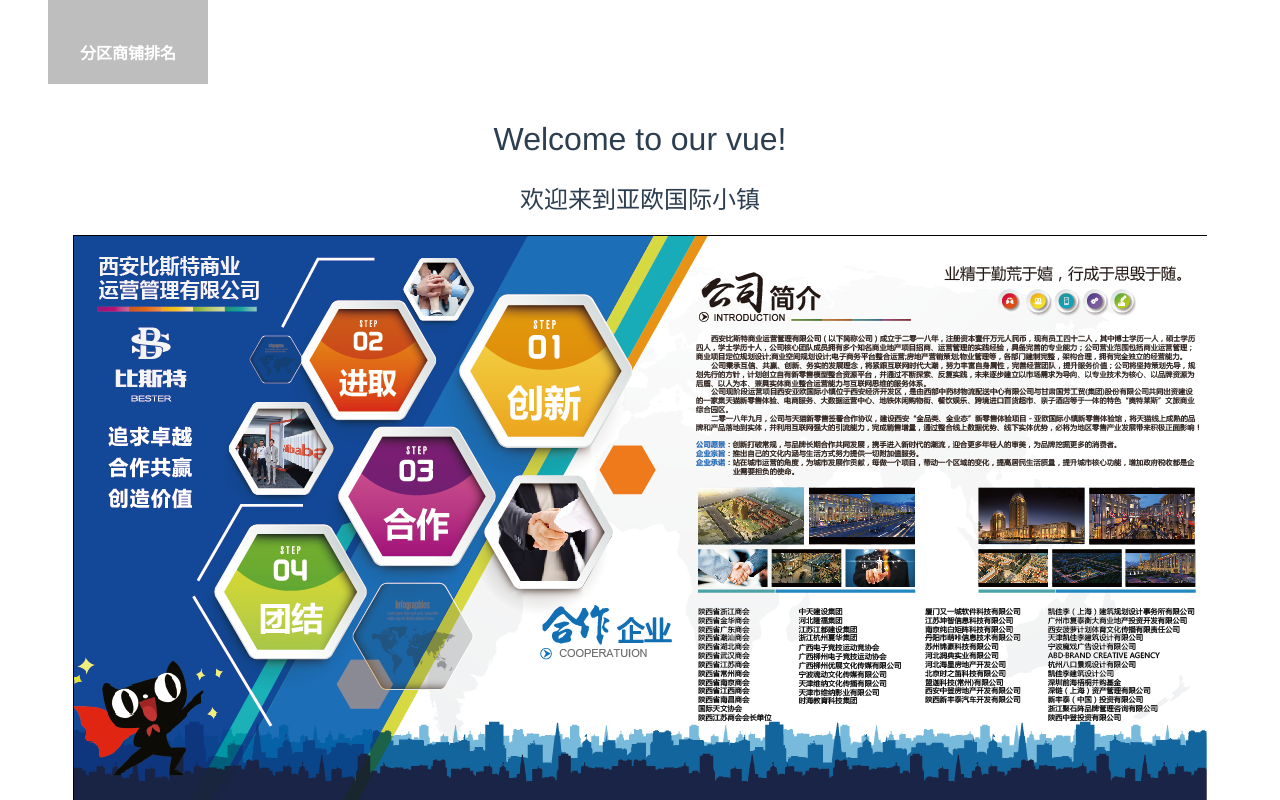
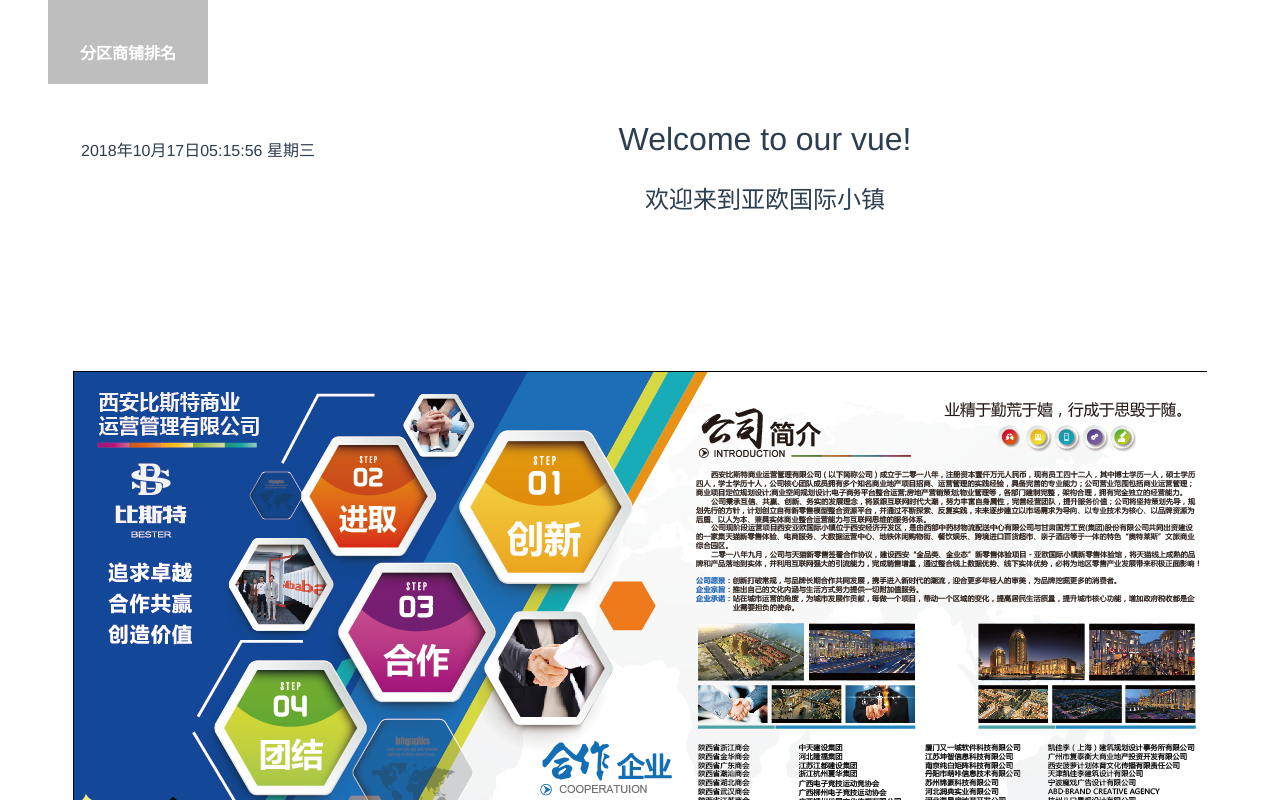
Before and after one commit to YaOuGuoJi/platform-vue, a Vue app: page / in a window 1280 px wide. Shown: the part 440-1240 px from the top of the page. Built offline with nearby package versions, Linux system fonts and the light colour scheme; no server answers.

Commit message:
首页的时间和车辆显示

```diff
--- a/src/components/Welcome.vue
+++ b/src/components/Welcome.vue
@@ -1,36 +1,156 @@
 <template>
-  <div class="welcome">
+  <div>
+    <div id="time" onload="this.getTime()">
+      <p>{{nowTime}}</p>
+    </div>
+    <div v-show="numberOfCar" id="car">
+    </div>
+    <div id="welcome">
       <h1>{{ welcome }}</h1>
       <h2>{{ msg }}</h2>
       <img src="../assets/logo.png">
     </div>
+  </div>
 </template>
 
 <script>
+  import axios from 'axios'
+  import echarts from 'echarts'
+
   export default {
     name: 'Welcome',
-  data () {
+    data() {
       return {
         welcome: 'Welcome to our vue!',
-      msg: '欢迎来到亚欧国际小镇'
+        msg: '欢迎来到亚欧国际小镇',
+        numberOfCar: null,
+        nowTime:null,
+      }
+    },
+    mounted() {
+      this.nowTimes(),
+        this.nowPark()
+    },
+    methods: {
+      getResponse(){
+        axios.get('/api/park/record/number')
+          .then((response) => {
+            if (response.status !== 200 || !response.data) {
+              window.alert('请求失败')
+            }
+            this.dataInvoker(response.data)
+          })
+      },
+      dataInvoker(response) {
+        if (!response.success || response.code !== 200) {
+          window.alert(response.message)
+          return
+        }
+        this.numberOfCar = response.data
+        let numberOfPark = 321
+        let name = '总车位:' + numberOfPark + ',剩车位:' + (numberOfPark - this.numberOfCar)
+        let picture = echarts.init(document.getElementById('car'))
+        picture.setOption(
+          {
+            title: {
+              text: name,
+              x: 'center',
+              y: 'bottom'
+            },
+            tooltip: {
+              trigger: 'item',
+              formatter: "{a} <br/>{b} : {c} ({d}%)"
+            },
+            series: [
+              {
+                name: '数量',
+                type: 'pie',
+                radius: '60%',
+                center: ['50%', '50%'],
+                data: [
+                  {value: this.numberOfCar, name: '已停车辆'},
+                  {value: numberOfPark - this.numberOfCar, name: '剩余车位'}
+                ]
+              }
+            ]
+          })
+      },
+      getTime() {
+        let dateObj = new Date();
+
+        let year = dateObj.getFullYear();//年
+        let month = dateObj.getMonth() + 1;//月  (注意：月份+1)
+        let date = dateObj.getDate();//日
+        let day = dateObj.getDay();
+        let weeks = ["星期日", "星期一", "星期二", "星期三", "星期四", "星期五", "星期六"];
+        let week = weeks[day];//根据day值，获取星期数组中的星期数。
+        let hours = dateObj.getHours();//小时
+        let minutes = dateObj.getMinutes();//分钟
+        let seconds = dateObj.getSeconds();//秒
+        if (month < 10) {
+          month = "0" + month;
+        }
+        if (date < 10) {
+          date = "0" + date;
+        }
+        if (hours < 10) {
+          hours = "0" + hours;
+        }
+        if (minutes < 10) {
+          minutes = "0" + minutes;
+        }
+        if (seconds < 10) {
+          seconds = "0" + seconds;
+        }
+        this.nowTime=year + "年" + month + "月" + date + "日" + hours + ":" + minutes + ":" + seconds+" "+ week;
+      },
+      nowTimes(){
+        this.getTime();
+        setInterval(this.nowTimes,1000);
+      },
+      nowPark(){
+        this.getResponse();
+        setInterval(this.nowPark,5000)
       }
     }
+
   }
 </script>
 
+height: 300px;
 <!-- Add "scoped" attribute to limit CSS to this component only -->
 <style scoped>
+  #car {
+    width: 250px;
+    height: 250px;
+    float: right;
+  }
+
+  #time {
+    width: 250px;
+    height: 250px;
+    float: left;
+  }
+
+  #welcome {
+    align-items: center;
+    float: bottom;
+  }
+
   h1, h2 {
     font-weight: normal;
   }
+
   ul {
     list-style-type: none;
     padding: 0;
   }
+
   li {
     display: inline-block;
     margin: 0 10px;
   }
+
   a {
     display: block;
   }
```
Also changed, not shown: 1 other file (tests, documents, lock files or other folders). Lines whose indentation alone changed are shown as unchanged.
